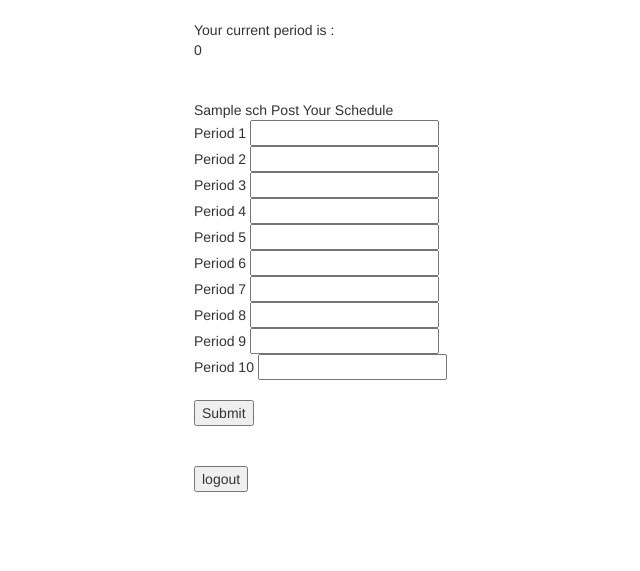
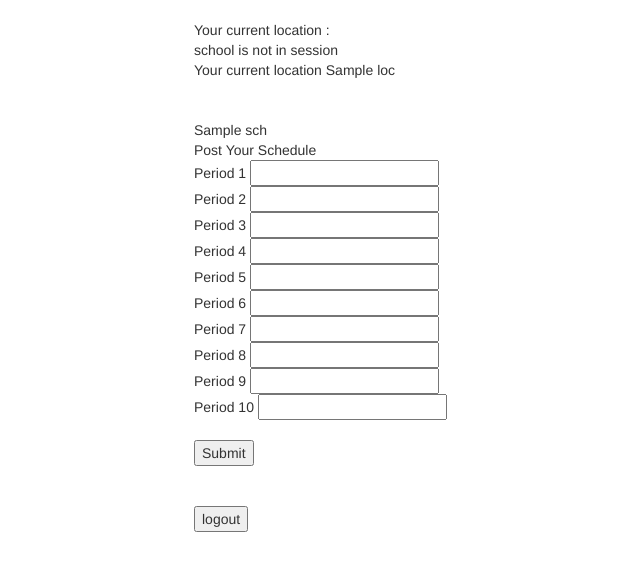
Before and after one commit to FelixRiegBaumhauer/squadup, a Flask app: template templates/profile.html in a window 1280 px wide. Shown: the part 55-626 px from the top of the page, without its empty margins (141-781 px from the left). Run offline with Flask 2, Linux system fonts and the light colour scheme; the template is opened without the code that fills it: most values are stand-ins (such as "Sample title", 1, 10 or a date in 2020); some libraries are stand-ins or nearby versions.

Commit message:
see dev log

```diff
--- a/app.py
+++ b/app.py
@@ -54,7 +54,6 @@ def verify_login():
 
 
 
-
 @app.route("/logout")
 def log_user_out():
     print session
@@ -98,11 +97,15 @@ def verify_signup():
 
 @app.route('/profile', methods=['POST','GET'])
 def dispProfile():
+    if(secret not in session):
+        return render_template('login.html')
+
     if request.method=="POST":
         if request.form["submit"]=="search":
             q = request.form['search']
             return redirect("/profile/" + q)
     sched = (utils.schedule.retSchedule(session[secret]))
+    loc =(utils.schedule.retCurrentLocation(session[secret]))
     L = []
     if len(sched) != 0:
         show=True
@@ -111,7 +114,7 @@ def dispProfile():
             L.append(a)
     else:
         show=False
-    return render_template("profile.html", username=session[secret], sch=L, show=show, own=True, name=session[secret])
+    return render_template("profile.html", username=session[secret], sch=L, show=show, own=True, name=session[secret],location = loc)
 
 @app.route('/profile/<query>', methods=['POST','GET'])
 def dispFriendProfile(query):
--- a/devlog.txt
+++ b/devlog.txt
@@ -28,6 +28,9 @@ kathyL -- 2017-01-10 7:50--made app able to process 2 different forms by selecti
 malickS -- --Created main database
 malickS -- --Wrote js functions for checking which current period it is
 malickS -- --Wrote js functions that tell you what class you should be in
+malickS -- --fixed sessions so automatically logs u out if not logged in
+malickS -- --Added basic structure for changing your current location from in normal classes to out of stuy, still need python function for updating current location in database
+
 will add dates later
 
 kathyL -- 2017-01-10 17:23--made searching for other users work. if user is not in database, then msg will say that. display user's name on each schedule page. removed unnecessary text boxes
--- a/static/js/index.js
+++ b/static/js/index.js
@@ -1,7 +1,8 @@
 //time is variable which represents current number of minutes since 12am
 function currentperiod(time) {
     if (time < 480) {
-        return 0;
+        return "school is not in session";;
+
     }
     else if (time < 525) {
         return 1;
@@ -34,7 +35,8 @@ function currentperiod(time) {
         return 10;
     }
     else {
-        return 0;
+        console.log('test');
+        return "school is not in session";
     }
 
 }
@@ -46,3 +48,7 @@ var minutes = date.getMinutes();
 var sum_mins = (hours * 60) + minutes;
 //console.log("hour is " + hours + "minutes is " + minutes);
 console.log(currentperiod(sum_mins));
+
+
+
+console.log('hi');
--- a/templates/profile.html
+++ b/templates/profile.html
@@ -3,7 +3,9 @@
 {% block content %}
 
 <script src = "/static/js/index.js"></script>
-<div id = "message"> Your current period is :<div id = "currentperiod">currrent period</div> </div>
+<div id = "message"> Your current location :<div id = "currentperiod">currrent period</div> </div>
+
+<div id = "location"> Your current location {{ loc }}</div>
 
 <br><br>
 <script>
@@ -39,6 +41,9 @@
 
 {{ sch[1] }}
 
+<div id = "current_location">
+
+
 
 
 {% if own %}
@@ -50,6 +55,16 @@
 
 {% if show %}
 <br>
+<form name = "curr_loc">
+    <select name="current" onchange = optionchanged()>
+        <option selected disabled>-- Select Current Location --</option>
+        <option value="inschool">In Normal Stuy Class</option>
+        <option value="out">Outside of stuy</option>
+     </select>
+    <input type="button" onclick="getNumber(this.form)" value="Update" name="button">
+</form>
+<br>
+</div>
 <h2>
 {{name}}'s Schedule<br>
 </h2>
@@ -61,7 +76,6 @@
 
 
 {% else %}
-
 
 Post Your Schedule
 <form action="/schedule" method="POST">
@@ -99,7 +113,17 @@ Post Your Schedule
 </form>
 {% endif %}
 
+<script>
+//add functions for updating current location
+function getNumber(form) {
 
+}
+
+function optionchanged() {
+
+}
+
+</script>
 
 <!--
 <form action="/upload" method="post" enctype="multipart/form-data"> ...
--- a/utils/schedule.py
+++ b/utils/schedule.py
@@ -20,4 +20,10 @@ def retSchedule(user):
     c=db.cursor()
     c.execute('''SELECT * FROM schedule WHERE userID==''' +"'" +str(user)+"'" +';')
     return c.fetchall()
+
+def retCurrentLocation(user):
+    db=sqlite3.connect("data/users.db")
+    c=db.cursor()
+    c.execute('''SELECT location FROM users WHERE username==''' +"'" +str(user)+"'" +';')
+    return c.fetchall()
 #print retSchedule('qwerty')[-1]
```
Also changed, not shown: data/users.db, 4 other files.
